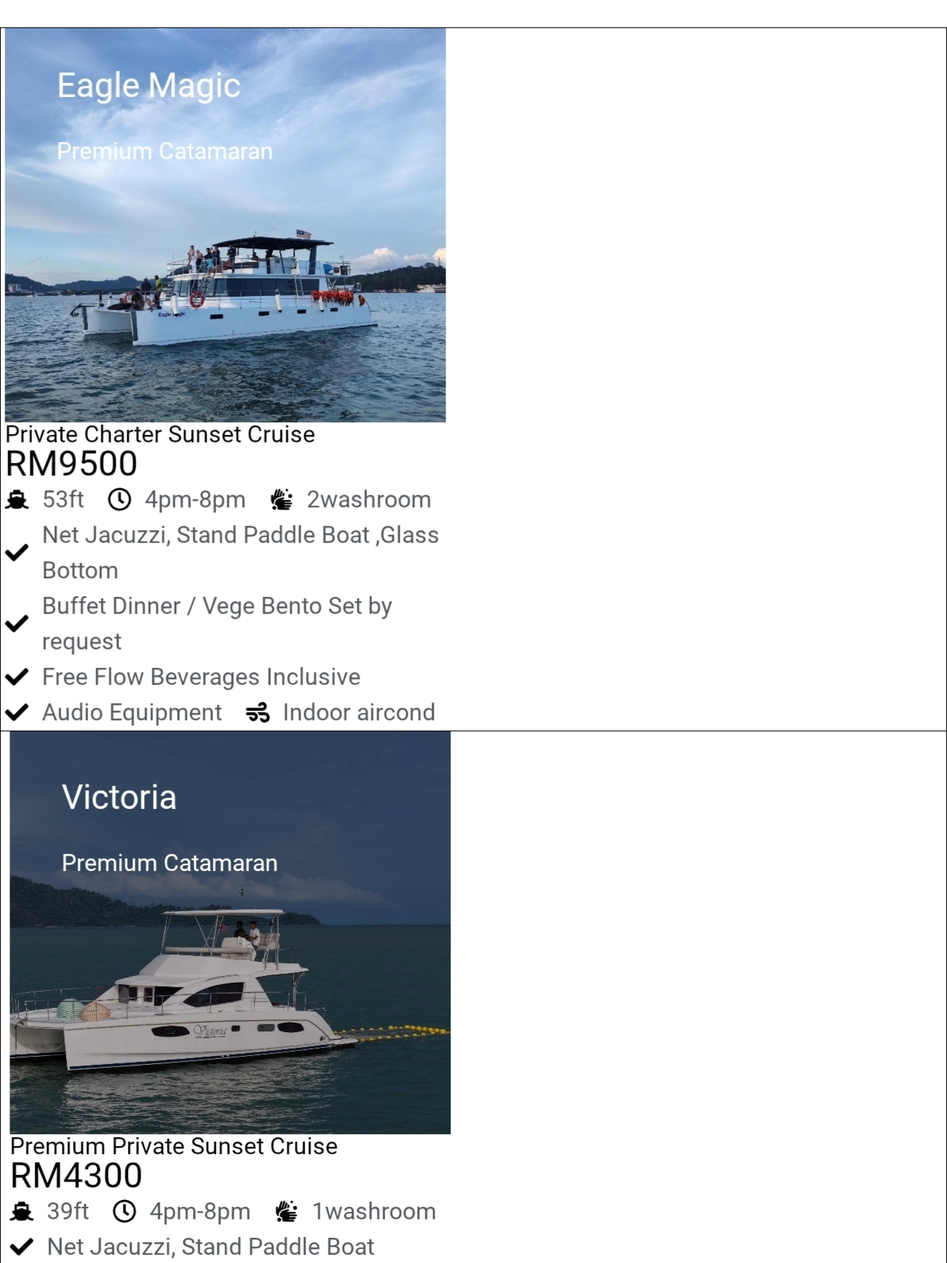
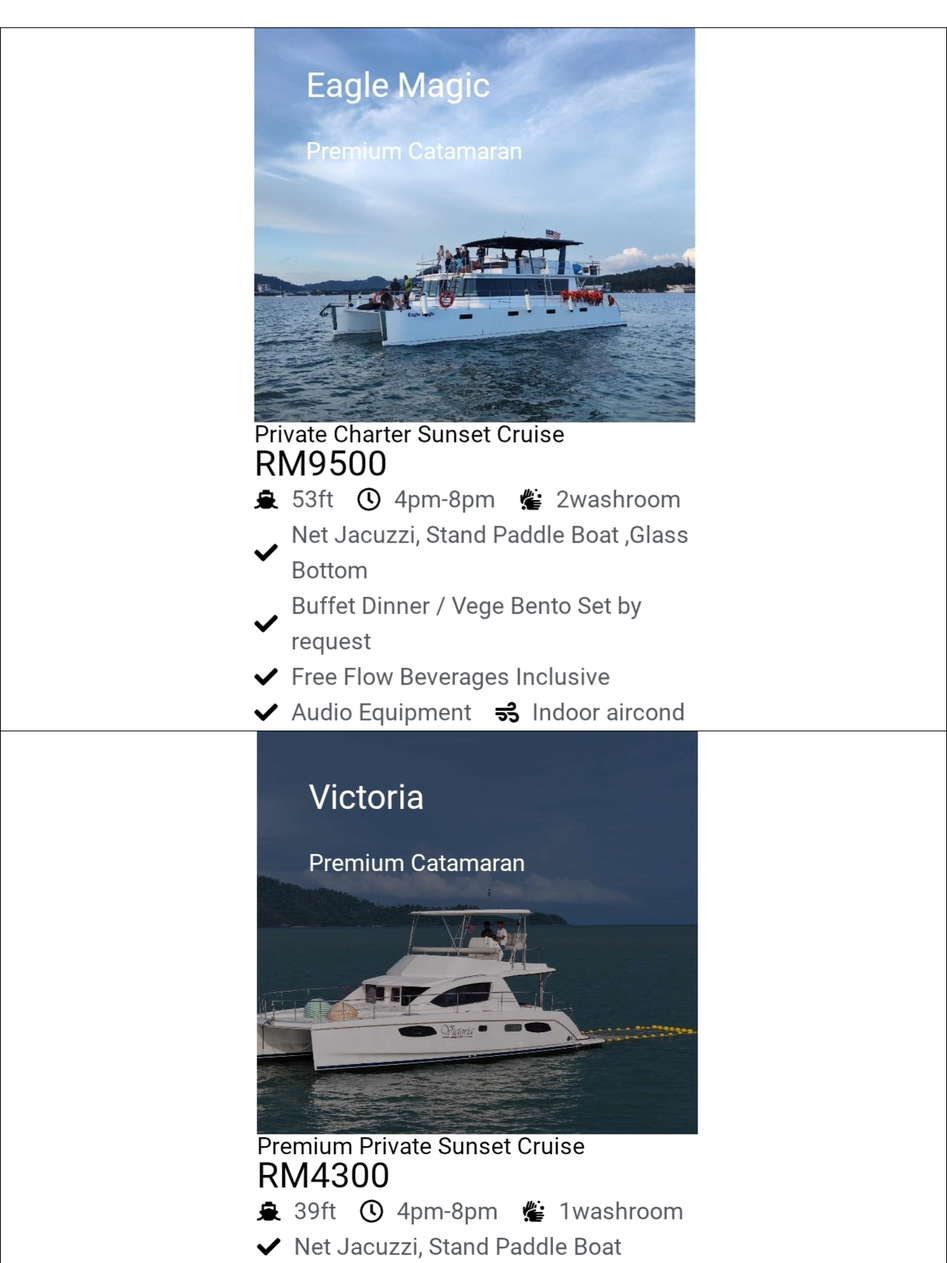
Before and after one commit to dinahhhd/Tropikawi, a plain HTML site: page rental-yacht.html in a window 1280 px wide. Shown: the part 192-1900 px from the top of the page at 74% size. Drawn offline with Linux system fonts and the light colour scheme.

Commit message:
Update rental-yacht.html

```diff
--- a/rental-yacht.html
+++ b/rental-yacht.html
@@ -192,10 +192,14 @@ table, th, td {
 
 <table style="width:100%">
   <tr>
-    <td><img src="image/eagle-magic.jpg" alt="eagle-magic"></td>
+    <td style="text-align: center;">
+      <img src="image/eagle-magic.jpg" alt="eagle-magic">
+    </td>
   </tr>
   <tr>
-    <td><img src="image/victoria.jpg" alt="victoria"></td>
+    <td style="text-align: center;">
+      <img src="image/victoria.jpg" alt="victoria">
+    </td>
   </tr>
 </table>
 
```
